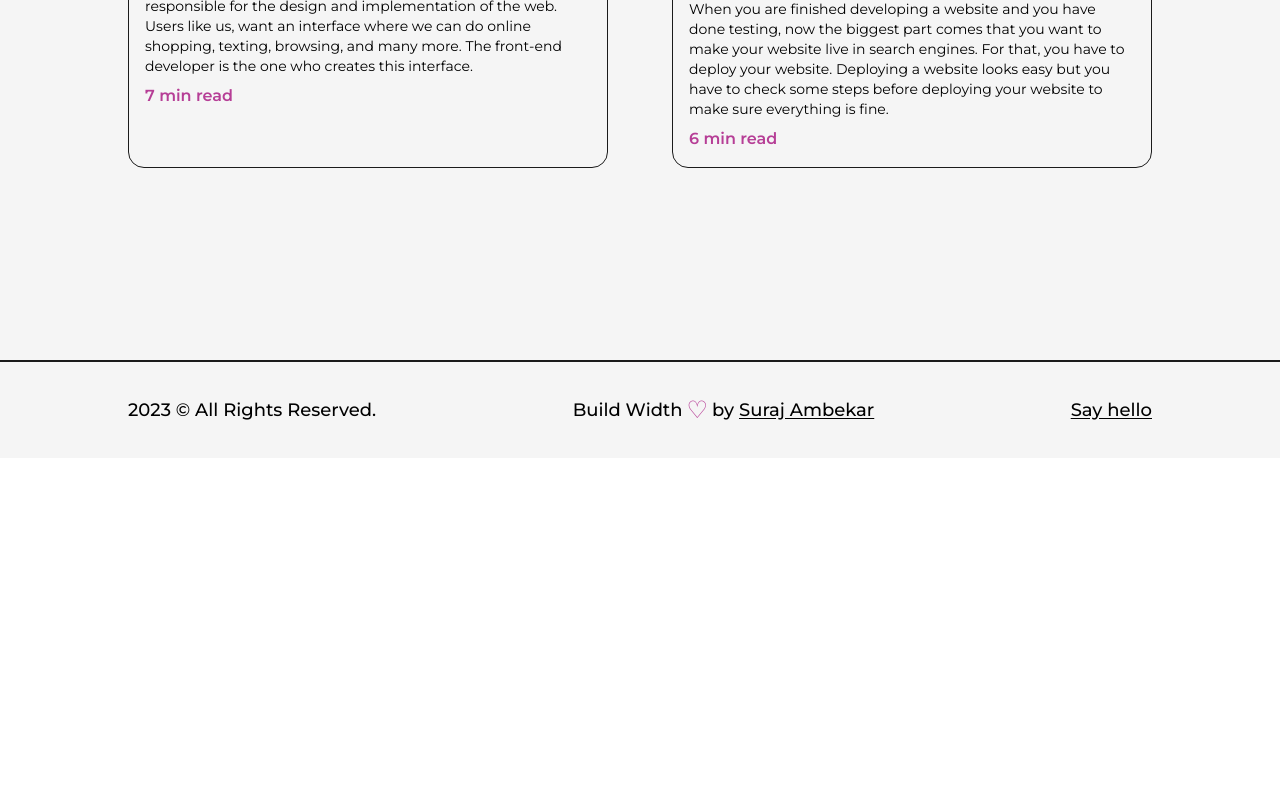
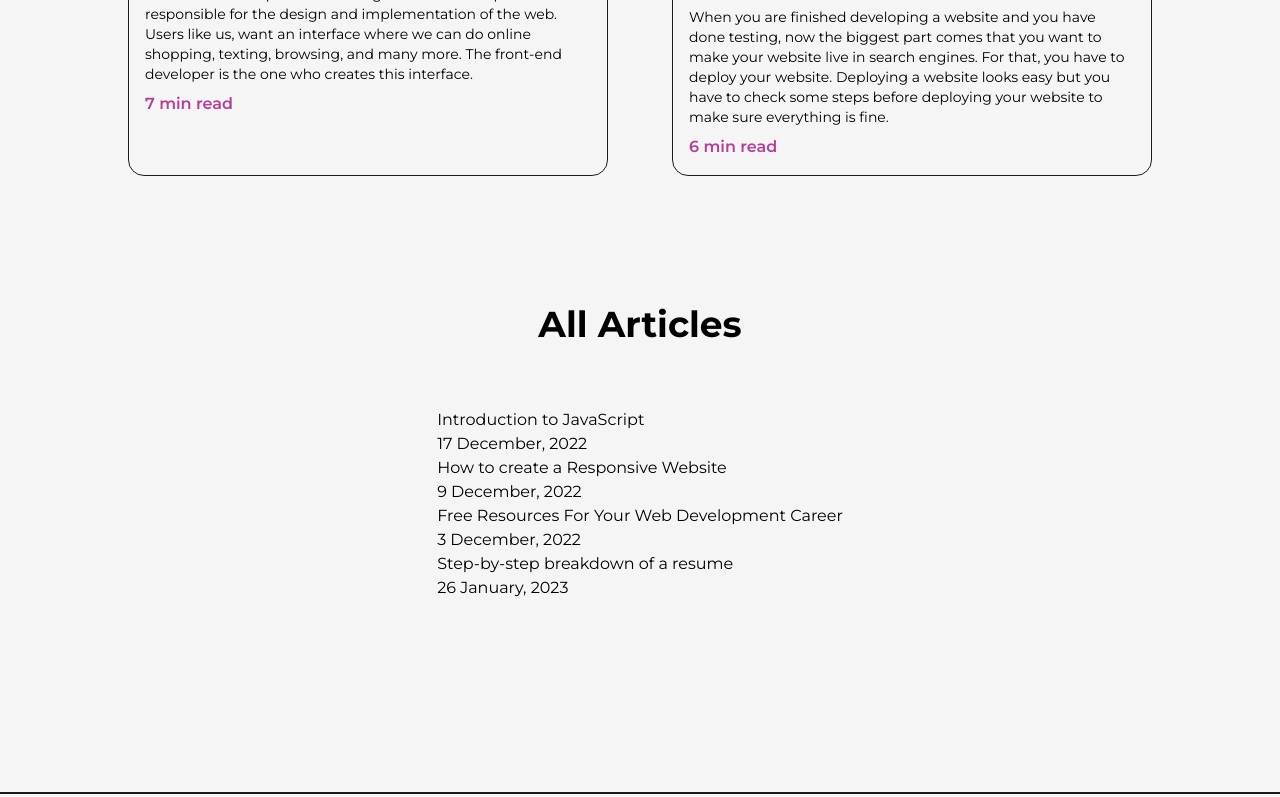
Before and after one commit to Suraj-Ambekar/portfolio-website, a Next.js app: page /articles in a window 1280 px wide. Shown: the part 849-1646 px from the top of the page. Before the commit the page ends 1307 px from the top, so only its background shows below. Built offline with nearby package versions, Linux system fonts and the light colour scheme.

Commit message:
added basic structure of articles

```diff
--- a/src/pages/articles.js
+++ b/src/pages/articles.js
@@ -7,12 +7,17 @@ import React from 'react'
 import { motion } from 'framer-motion'
 import article1 from "../../public/images/article images/article1.jpg"
 import article2 from "../../public/images/article images/article2.jpg"
+import article3 from "../../public/images/article images/article3.jpg"
+import article4 from "../../public/images/article images/article4.jpg"
+import article5 from "../../public/images/article images/article5.png"
+import article6 from "../../public/images/article images/article6.png"
 
 const FramerImage = motion(Image)
 
 const FeaturedArticle = ({img,title, time, summary, link}) => {
     return (
-        <li className='col-span-1 w-full p-4 bg-light border border-solid border-dark rounded-2xl'>
+        <li className='relative col-span-1 w-full p-4 bg-light border border-solid border-dark rounded-2xl'>
+            <div className='absolute top-0 -right-3 -z-10 w-[101%] h-[103%] rounded-[2rem] bg-red-900 rounded-br-3xl' />
             <Link
                 href={link}
                 target="_blank"
@@ -24,10 +29,21 @@ const FeaturedArticle = ({img,title, time, summary, link}) => {
                 />
             </Link>
             <Link href={link} target='_blank'>
-                <h2 className='capitalize text-2xl font-bold my-2 hover:underline'>{title}</h2>
+                <h2 className='capitalize text-2xl font-bold my-2 mt-4 hover:underline'>{title}</h2>
             </Link>
             <p className='text-sm mb-2'>{summary}</p>
             <span className='text-primary font-semibold'>{time}</span>
+        </li>
+    )
+}
+
+const Article = ({img, title, date, link}) => {
+    return (
+        <li>
+            <Link href={link} target="_blank">
+                <h2>{title}</h2>
+            </Link>
+            <span>{date}</span>
         </li>
     )
 }
@@ -58,6 +74,33 @@ const articles = () => {
                         img={article2}
                     />
                 </ul>
+                <h2 className='font-bold text-4xl w-full text-center my-16 mt-32'>All Articles</h2>
+                <ul>
+                    <Article
+                        title="Introduction to JavaScript"
+                        date="17 December, 2022"
+                        link="https://www.showwcase.com/show/19402/introduction-to-javascript"
+                        img={article3}
+                    />
+                    <Article
+                        title="How to create a Responsive Website"
+                        date="9 December, 2022"
+                        link="https://www.showwcase.com/show/19194/how-to-create-a-responsive-website"
+                        img={article4}
+                    />
+                    <Article
+                        title="Free Resources For Your Web Development Career"
+                        date="3 December, 2022"
+                        link="https://www.showwcase.com/show/18962/free-resources-for-your-web-development-career"
+                        img={article5}
+                    />
+                    <Article
+                        title="Step-by-step breakdown of a resume"
+                        date="26 January, 2023"
+                        link="https://www.showwcase.com/show/30423/step-by-step-breakdown-of-a-resume-that-got-shortlisted-by-google-microsoft-and-amazon"
+                        img={article6}
+                    />
+                </ul>
             </Layout>
         </main>
     </>
```
